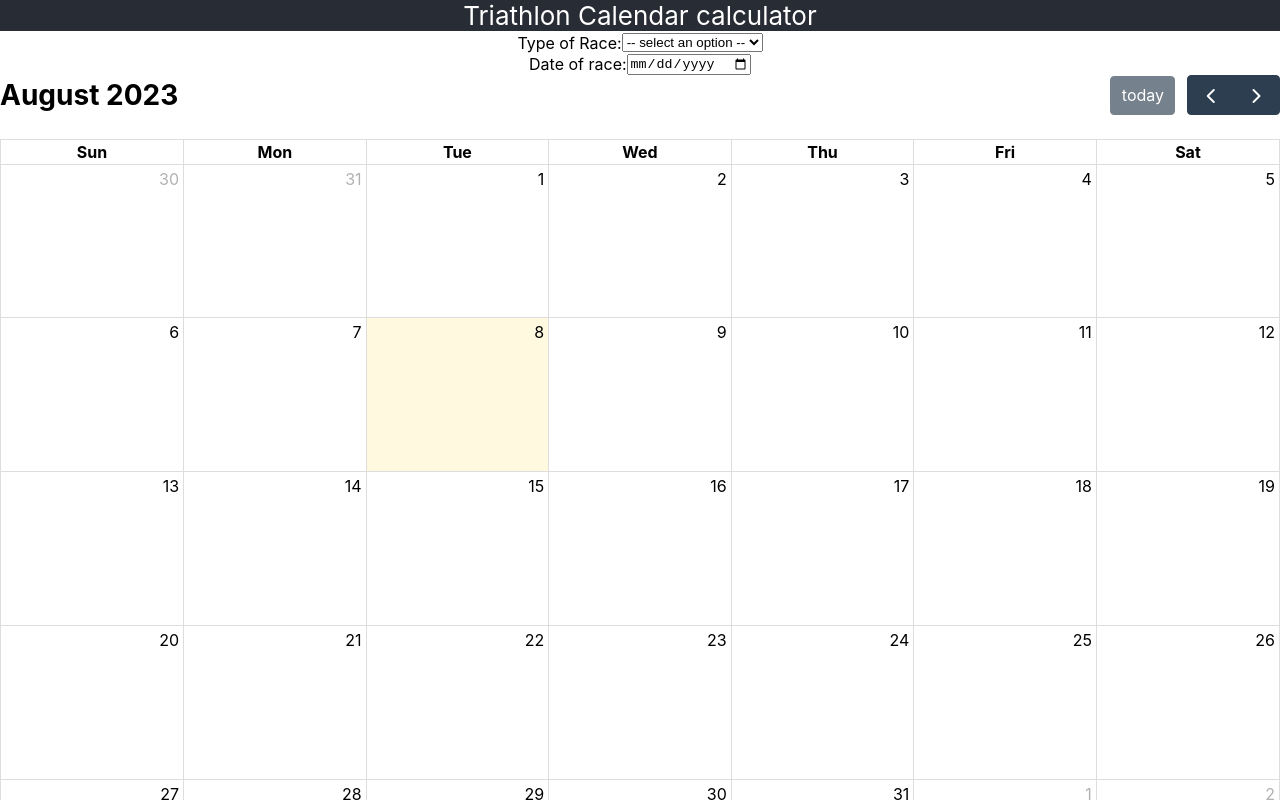
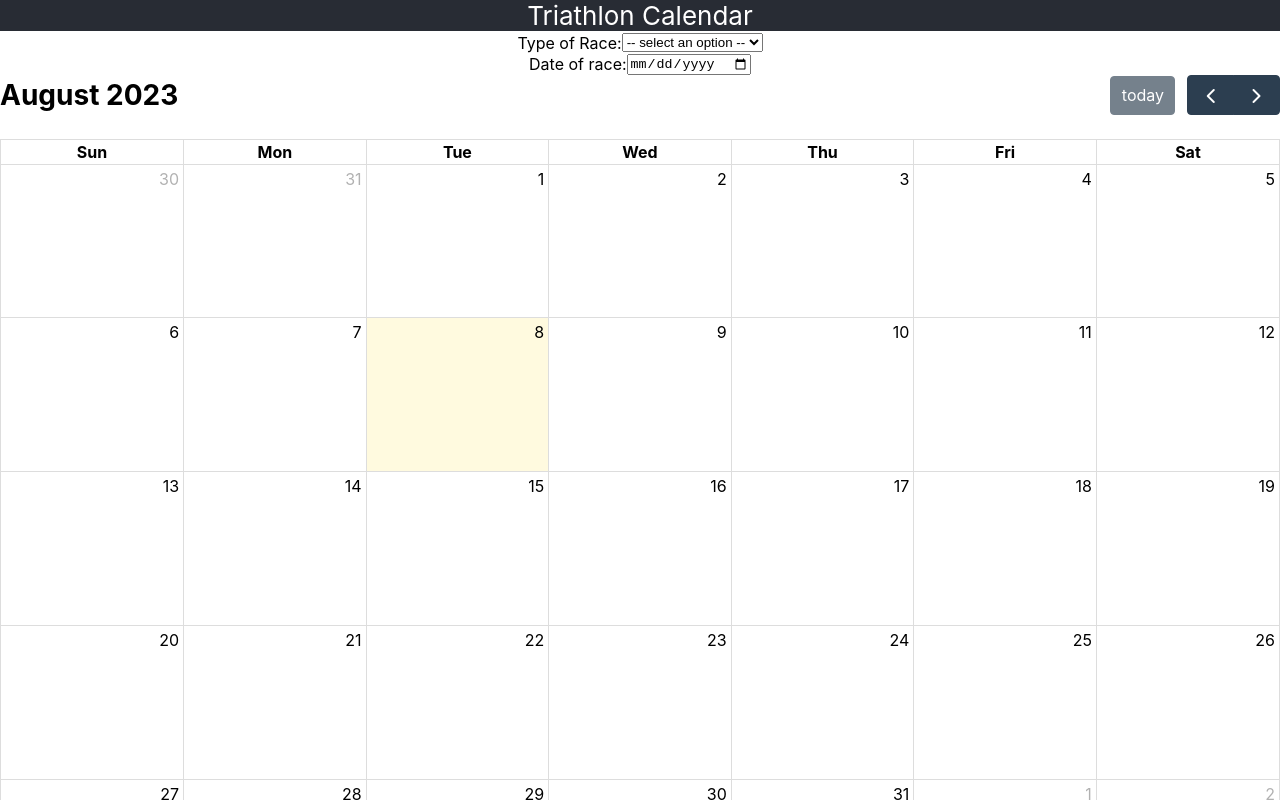
Before and after one commit to skytheo/drag-drop-calendar, a React (Create React App) app: page / in a window 1280 px wide. Shown: the top 800 px of the page. Built offline with nearby package versions, Linux system fonts and the light colour scheme; the HTML template or start-up script is replaced by a standard one.

Commit message:
name change

```diff
--- a/src/App.tsx
+++ b/src/App.tsx
@@ -36,7 +36,7 @@ function App() {
   return (
     <div className="App">
       <header className='App-header'>
-        Triathlon Calendar calculator
+        Triathlon Calendar
       </header>
       <div className='parent'>
         <div className='child'>Type of Race: </div>
```
